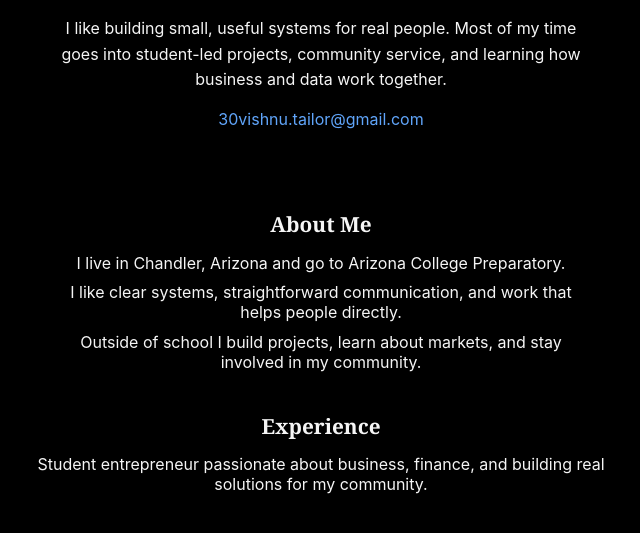
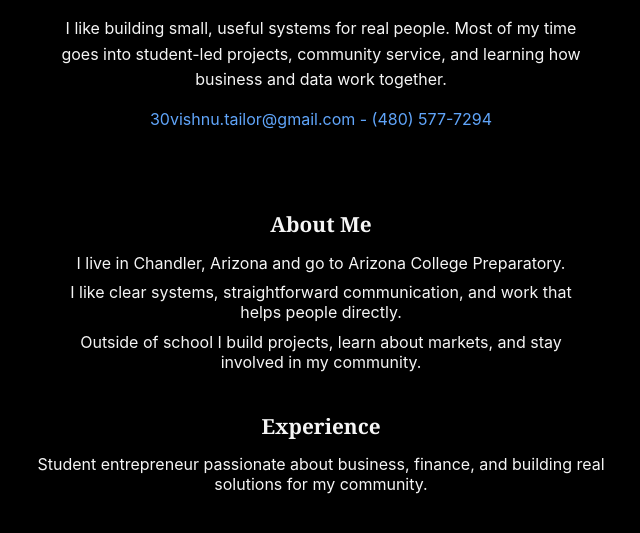
Before and after one commit to vishnutailor/personal-site, a plain HTML site: page index.html in a window 1280 px wide. Shown: the part 163-696 px from the top of the page, without its empty margins (319-959 px from the left). Drawn offline with Linux system fonts and the light colour scheme; a script that the page names is missing.

Commit message:
Update index.html

```diff
--- a/index.html
+++ b/index.html
@@ -17,10 +17,9 @@
         business and data work together.
       </p>
       <p class="email">
-        <a href="mailto:30vishnu.tailor@gmail.com">30vishnu.tailor@gmail.com</a>
+        <a href="mailto:30vishnu.tailor@gmail.com">30vishnu.tailor@gmail.com - (480) 577-7294</a>
       </p>
     </header>
-
     <main>
       <section id="about" class="section">
         <h2>About Me</h2>
```
